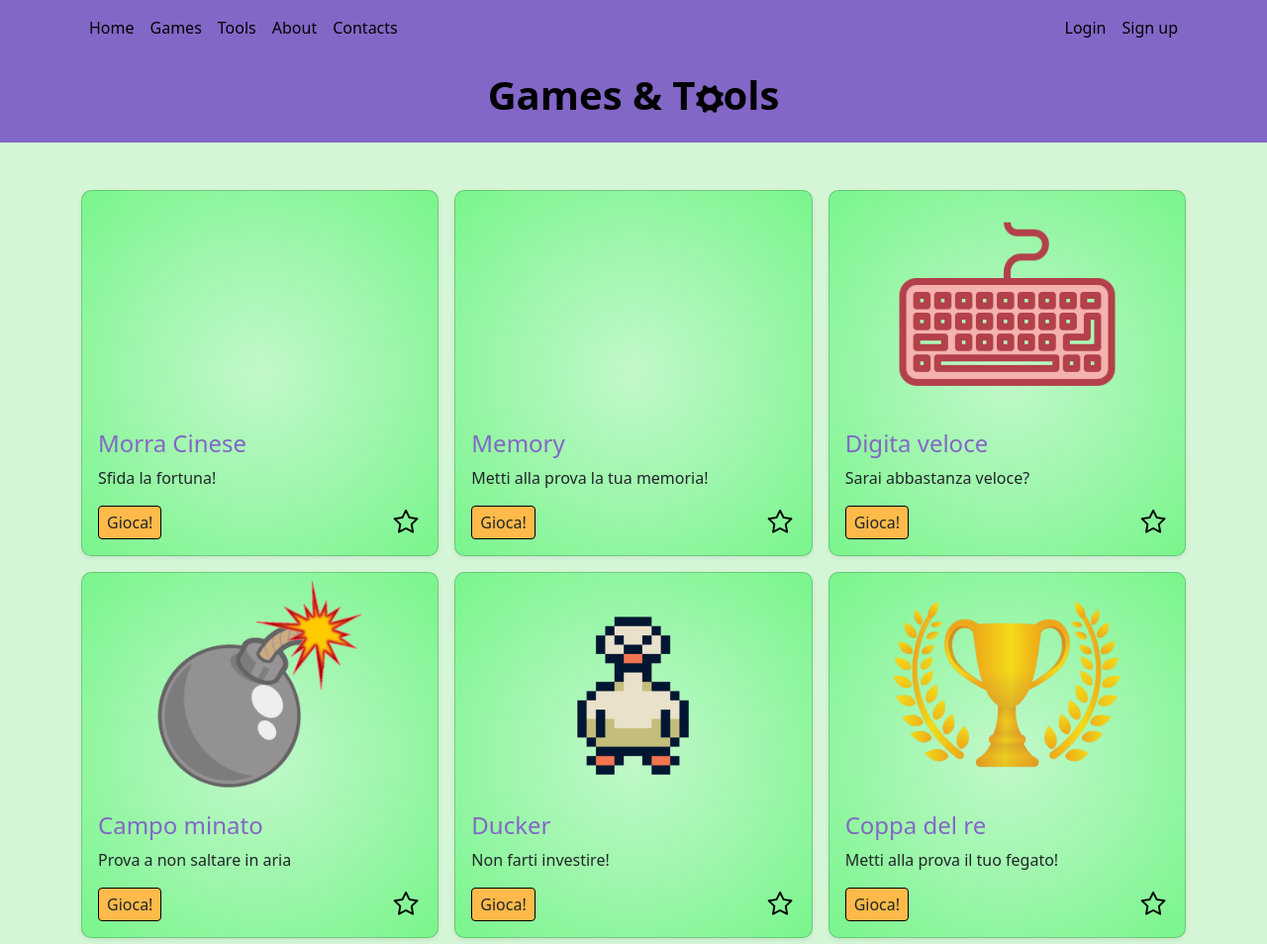
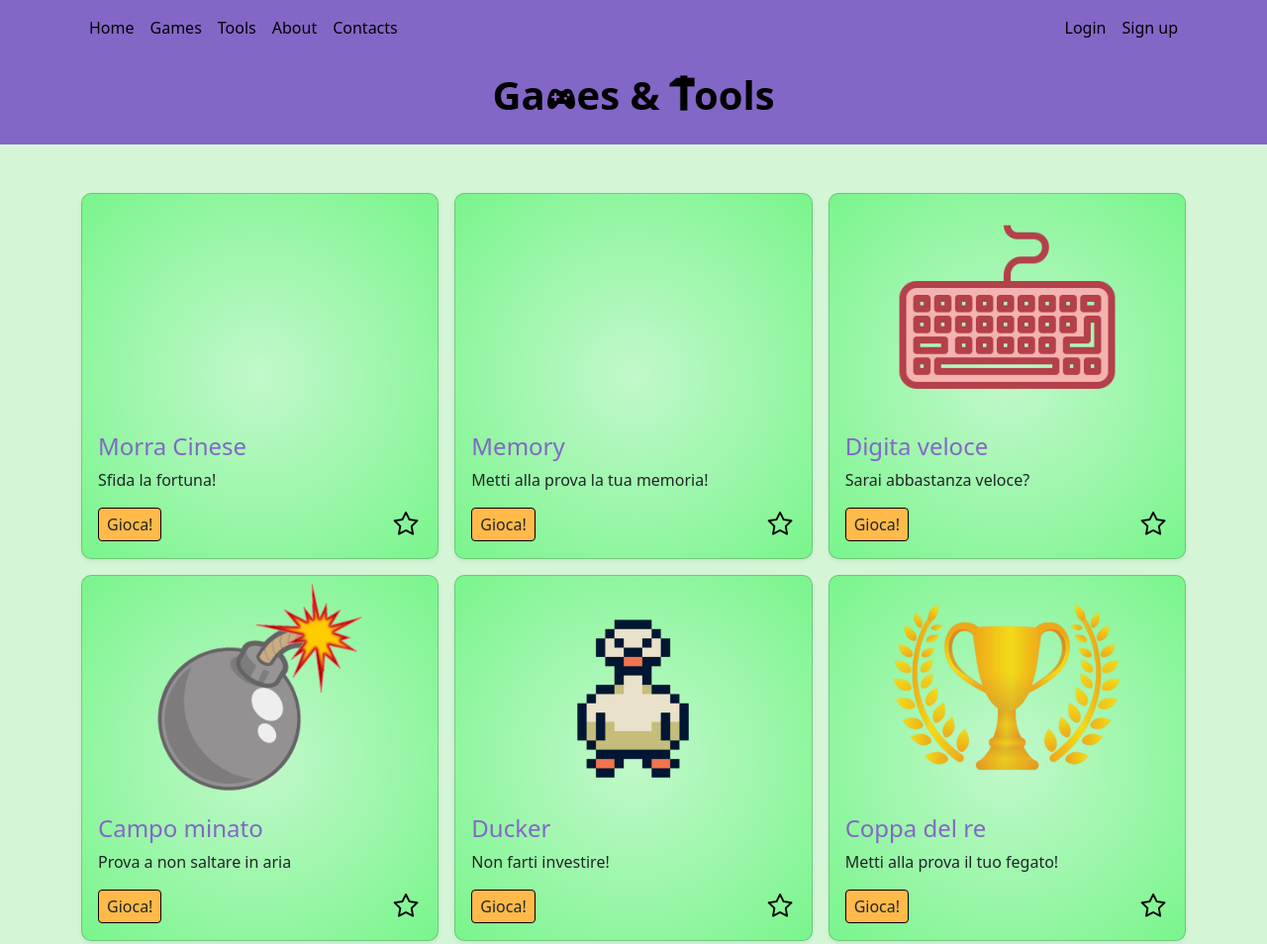
Before and after one commit to leonardo-pesci/final-project, a plain HTML site: page index.html in a window 1280 px wide. Shown: the top 954 px of the page at 99% size. Drawn offline with nearby package versions, Linux system fonts and the light colour scheme; a web font is replaced by a local one.

Commit message:
title and placeholder

```diff
--- a/index.html
+++ b/index.html
@@ -23,7 +23,7 @@
         <div class="container-fluid">
 
             <!-- Header -->
-            <div id="mainHeader">
+            <div id="mainHeader" class="fixed-top">
                 <nav class="py-2 bg-body-tertiary">
                     <div class="container d-flex flex-wrap">
                         <ul class="nav me-auto">
@@ -42,10 +42,13 @@
 
                 <header class="py-3">
                     <div class="container d-flex flex-wrap justify-content-center">
-                        <h1 class="title">Games & T<img class="cob" src="./img/cog.png" alt="o">ols</h1>
+                        <h1 class="title">Ga<img class="controller" src="./img/controller.png" alt="o">es & <img class="hammer" src="./img/hammer.png" alt="T">ools</h1>
                     </div>
                 </header>
             </div>
+
+            <!-- Placeholder -->
+            <div class="placeholder"></div>
 
             <!-- Home -->
             <section id="home" class="mainSection hidden">
--- a/style/style.css
+++ b/style/style.css
@@ -53,10 +53,17 @@ html {
     font-size: 16px;
 }
 
-.cob {
-    width: 28px;
-    height: 28px;
+.controller {
+    width: 32px;
+    height: 32px;
+}
+
+.hammer {
+    width: 54px;
+    height: 44px;
     position: relative;
+    bottom: 6px;
+    margin: 0 -15px;
 }
 
 #mainHeader {
@@ -163,3 +170,15 @@ html {
 #stickerStacker {
     background-image: url(./../img/stickerStacker.png);
 }
+
+.placeholder {
+    width: 100%;
+    height: 146.53px;
+    background-color: var(--color-sec);
+}
+
+@media only screen and (max-width: 471px) {
+    .placeholder {
+        height: 186.53px;
+    }
+}
```
Also changed, not shown: img/controller.png (added), img/hammer.png (added), 2 other files.
